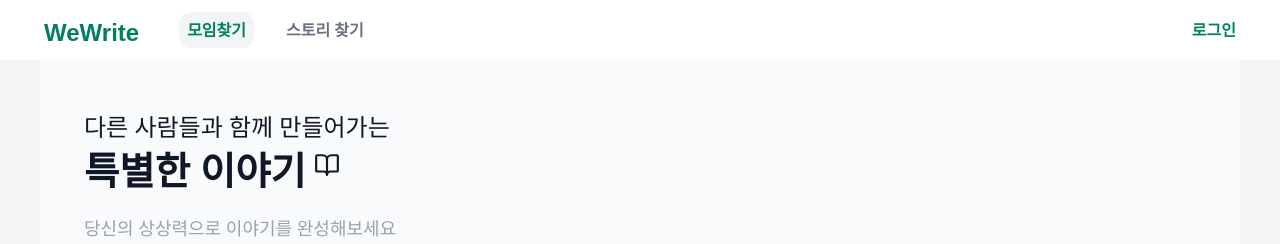
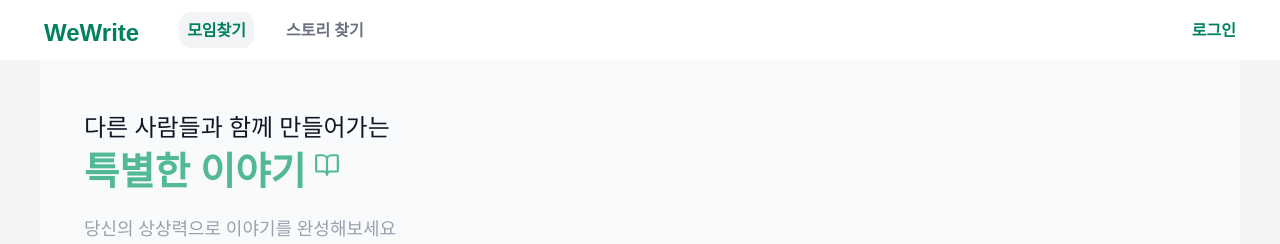
Before and after one commit to we-write/frontend, a Next.js app: page /social in a window 1280 px wide. Shown: the top 244 px of the page. Built offline with nearby package versions, Linux system fonts and the light colour scheme; no server answers; a web font is replaced by a local one.

Commit message:
style: 커스텀 컬러 추가 (write-sub-title)

```diff
--- a/src/styles/globals.css
+++ b/src/styles/globals.css
@@ -18,6 +18,7 @@
   --color-write-green-50: #e8fcf1;
   --color-write-success: #58a56c;
   --color-write-error: #dc2626;
+  --color-write-sub-title: #52b995;
 }
 
 @layer utilities {
```
